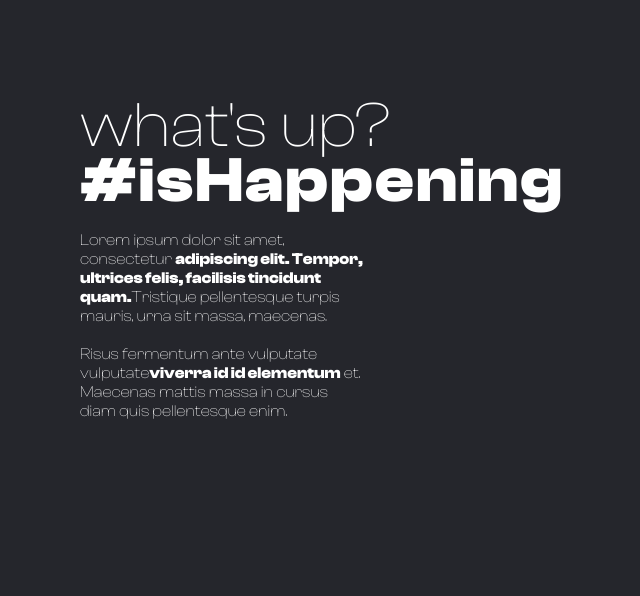
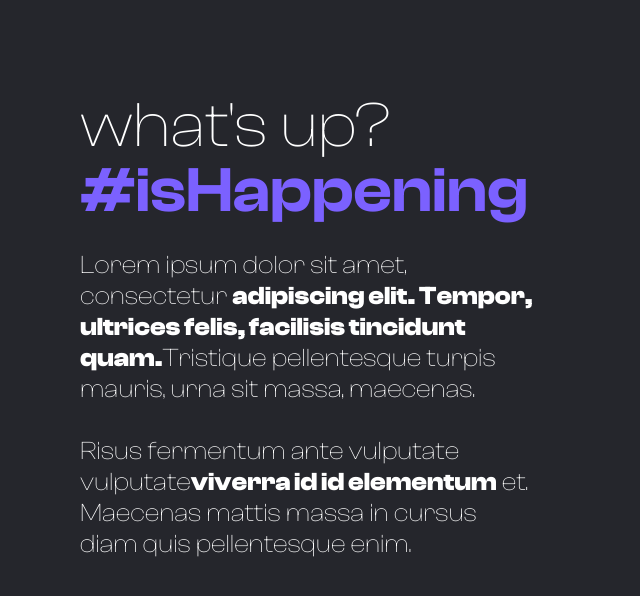
Before and after one commit to werbhq/definewebsite, a React (Create React App) app: page / in a window 1280 px wide. Shown: the top 596 px of the page, without its empty margins (20-660 px from the left). Built offline with nearby package versions, Linux system fonts and the light colour scheme.

Commit message:
fix index.css

```diff
--- a/src/index.css
+++ b/src/index.css
@@ -3,9 +3,12 @@ body {
     margin: 0;
     padding: 0;
     box-sizing: border-box;
-  font-family: "ClashDisplay-variable";
+    font-family: 'ClashDisplay-variable';
     text-align: start;
     overflow: hidden;
+    position: relative;
+
+    /* cursor: url('./assets/images/HashCursorDefault.svg'), pointer; */
 }
 
 * {
@@ -33,90 +36,79 @@ body {
 }
 
 @font-face {
-  font-family: "ClashDisplay-Variable";
-  src: local("ClashDisplay-Variable"),
-    url("./assets/fonts/ClashDisplay/ClashDisplay-Variable.ttf")
-      format("truetype");
+    font-family: 'ClashDisplay-Variable';
+    src: local('ClashDisplay-Variable'), url('./assets/fonts/ClashDisplay/ClashDisplay-Variable.ttf') format('truetype');
     font-weight: 200 700;
     font-display: swap;
     font-style: normal;
 }
 
 @font-face {
-  font-family: "ClashDisplay-Extralight";
-  src: local("ClashDisplay-Extralight")
-    url("./assets/fonts/ClashDisplay/ClashDisplay-Extralight.otf")
-    format("opentype");
+    font-family: 'ClashDisplay-Extralight';
+    src: local('ClashDisplay-Extralight') url('./assets/fonts/ClashDisplay/ClashDisplay-Extralight.otf') format('opentype');
     font-weight: 200;
     font-display: swap;
     font-style: normal;
 }
 
 @font-face {
-  font-family: "ClashDisplay-Light";
-  src: local("ClashDisplay-Light")
-    url("./assets/fonts/ClashDisplay/ClashDisplay-Light.otf") format("opentype");
+    font-family: 'ClashDisplay-Light';
+    src: local('ClashDisplay-Light') url('./assets/fonts/ClashDisplay/ClashDisplay-Light.otf') format('opentype');
     font-weight: 300;
     font-display: swap;
     font-style: normal;
 }
 
 @font-face {
-  font-family: "ClashDisplay-Regular";
-  src: local("ClashDisplay-Regular")
-    url("./assets/fonts/ClashDisplay/ClashDisplay-Regular.otf")
-    format("opentype");
+    font-family: 'ClashDisplay-Regular';
+    src: local('ClashDisplay-Regular') url('./assets/fonts/ClashDisplay/ClashDisplay-Regular.otf') format('opentype');
     font-weight: 400;
     font-display: swap;
     font-style: normal;
 }
 
 @font-face {
-  font-family: "ClashDisplay-Medium";
-  src: local("ClashDisplay-Medium")
-    url("./assets/fonts/ClashDisplay/ClashDisplay-Medium.otf")
-    format("opentype");
+    font-family: 'ClashDisplay-Medium';
+    src: local('ClashDisplay-Medium') url('./assets/fonts/ClashDisplay/ClashDisplay-Medium.otf') format('opentype');
     font-weight: 500;
     font-display: swap;
     font-style: normal;
 }
 
 @font-face {
-  font-family: "ClashDisplay-Semibold";
-  src: local("ClashDisplay-Semibold")
-    url("./assets/fonts/ClashDisplay/ClashDisplay-Semibold.otf")
-    format("opentype");
+    font-family: 'ClashDisplay-Semibold';
+    src: local('ClashDisplay-Semibold') url('./assets/fonts/ClashDisplay/ClashDisplay-Semibold.otf') format('opentype');
     font-weight: 600;
     font-display: swap;
     font-style: normal;
 }
 
 @font-face {
-  font-family: "ClashDisplay-Bold";
-  src: local("ClashDisplay-Bold")
-    url("./assets/fonts/ClashDisplay/ClashDisplay-Bold.otf") format("opentype");
+    font-family: 'ClashDisplay-Bold';
+    src: local('ClashDisplay-Bold') url('./assets/fonts/ClashDisplay/ClashDisplay-Bold.otf') format('opentype');
     font-weight: 700;
     font-display: swap;
     font-style: normal;
 }
 
 @font-face {
-  font-family: "coolvetica-rg";
+    font-family: 'coolvetica-rg';
     font-weight: 500;
-  src: url("./assets/fonts/coolvetica/coolvetica\ rg.otf");
+    src: url('./assets/fonts/coolvetica/coolvetica\ rg.otf');
 }
 
 h1 {
-  font-size: 12vw;
+    font-size: 10vw;
     font-weight: 600;
 }
+
 h2 {
     font-size: 5vw;
-  line-height: 95%;
-  letter-spacing: 2px;
+    font-weight: 600;
 }
+
 h3 {
-  font-size: 3vw;
+    font-size: 3.5vw;
     line-height: 95%;
     letter-spacing: 2px;
 }
@@ -125,6 +117,38 @@ body {
     font-size: 1.5vw;
 }
 
-.youthfulYellowFG {
-  color: var(--youthful-yellow);
+p {
+    font-size: 2vw;
 }
+
+@media screen and (max-width: 768px) {
+    h1 {
+        font-size: 60px;
+    }
+
+    h2 {
+        font-size: 48px;
+    }
+
+    h3 {
+        font-size: 28px;
+    }
+
+    h6 {
+        font-size: 10px;
+    }
+
+    .p {
+        font-size: 18px;
+    }
+}
+
+:root {
+    --youthful-yellow: #f7fa2e;
+    --witty-white: #ffffff;
+    --proud-pink: #fb2a9b;
+    --brilliant-blue: #0075ff;
+    --blasphemous-black: #25262c;
+    --pretty-purple: #7b61ff;
+    --blinding-black: #181824;
+}
```
Lines whose indentation alone changed are shown as unchanged.
